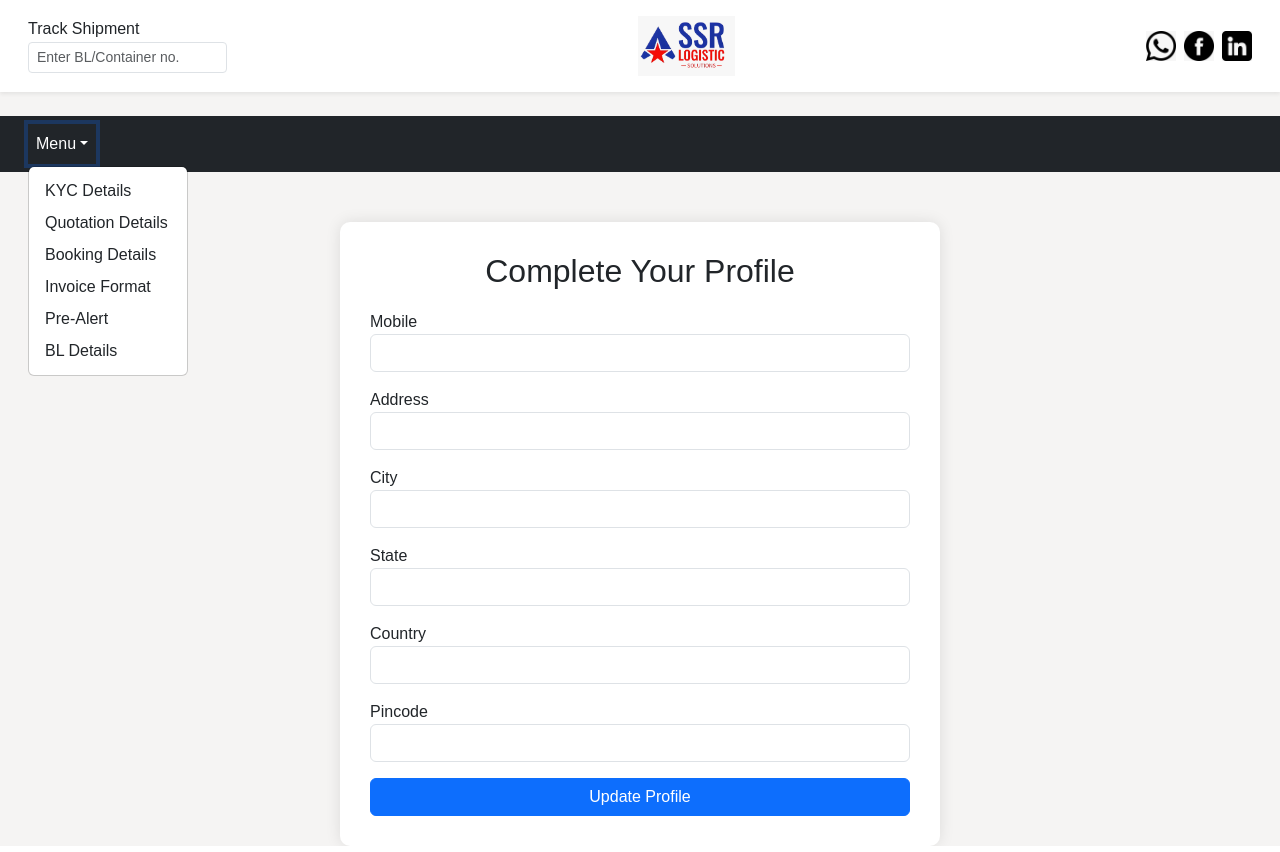
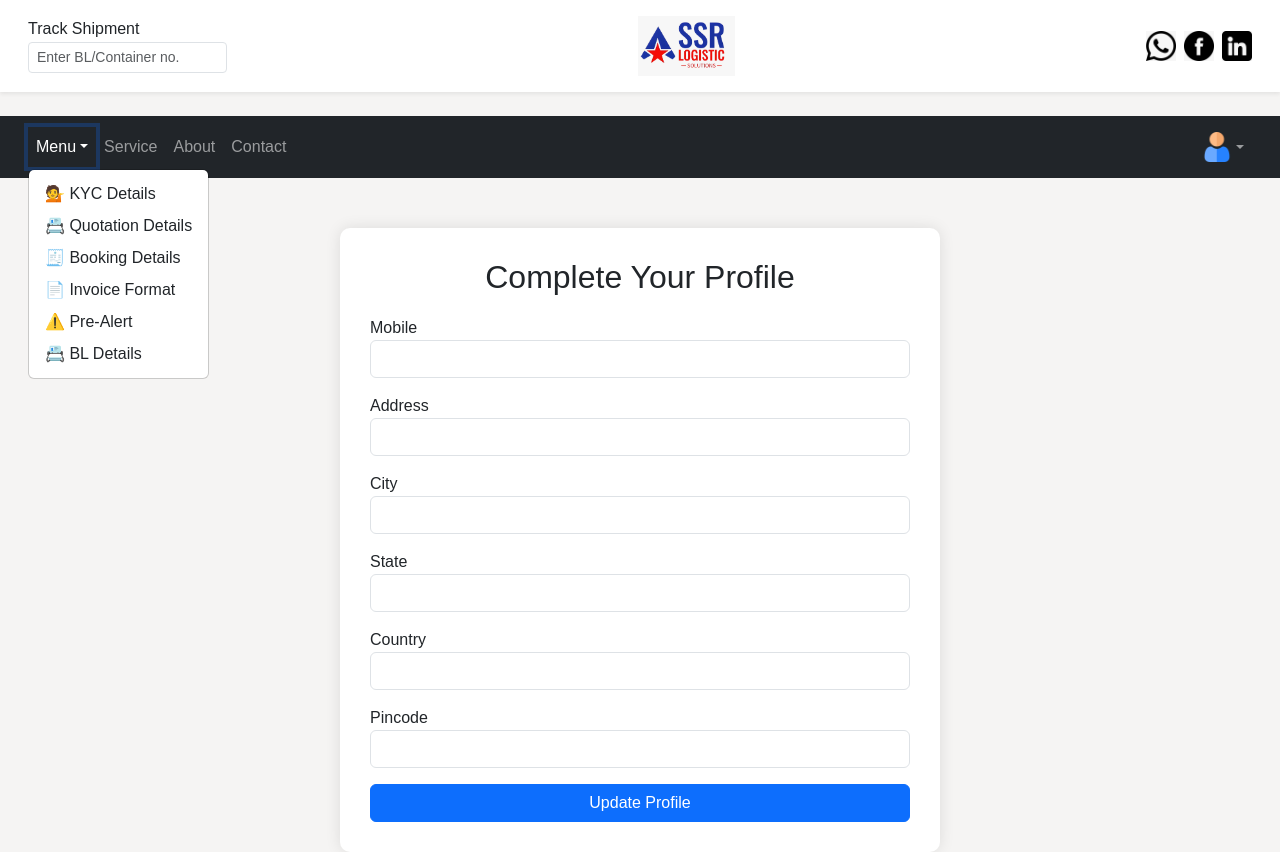
Before and after one commit to iamlatsss/SSR, a Flask app: template templates/complete_profile.html in a window 1280 px wide, after a click on "Menu". Run offline with Flask 3, Linux system fonts and the light colour scheme; the template is opened without the code that fills it, so the values that code supplies are empty; some libraries are stand-ins or nearby versions.

Commit message:
commited changes

```diff
--- a/app.py
+++ b/app.py
@@ -31,11 +31,6 @@ app.config['MYSQL_USER'] = os.environ.get("DB_USER")
 app.config['MYSQL_PASSWORD'] = os.environ.get("DB_PASSWORD")
 app.config['MYSQL_DB'] = os.environ.get("DB_NAME")
 
-# app.config['MYSQL_HOST'] = 'localhost'
-# app.config['MYSQL_USER'] = 'root'
-# app.config['MYSQL_PASSWORD'] = '12345'
-# app.config['MYSQL_DB'] = 'ssr_db'
-# app.config['MYSQL_CURSORCLASS'] = 'DictCursor'
 
 
 mysql = MySQL(app)
--- a/templates/Booking_details.html
+++ b/templates/Booking_details.html
@@ -109,7 +109,7 @@
                             {% if session.user_logged_in %}
                             <li><a class="dropdown-item" href="#">👤 {{ session.name }}</a></li>
                             <li><a class="dropdown-item" href="/profile">Profile</a></li>
-                            <li><a class="dropdown-item" href="/Logout">Logout</a></li>
+                            <li><a class="dropdown-item" href="/logout">Logout</a></li>
                             {% else %}
                             <li><a class="dropdown-item" href="/Log_in">Login</a></li>
                             <li><a class="dropdown-item" href="/sign_up">Sign Up</a></li>
--- a/templates/bookinglist.html
+++ b/templates/bookinglist.html
@@ -112,7 +112,7 @@
                             {% if session.user_logged_in %}
                             <li><a class="dropdown-item" href="#">👤 {{ session.name }}</a></li>
                             <li><a class="dropdown-item" href="/profile">Profile</a></li>
-                            <li><a class="dropdown-item" href="/Logout">Logout</a></li>
+                            <li><a class="dropdown-item" href="/logout">Logout</a></li>
                             {% else %}
                             <li><a class="dropdown-item" href="/Log_in">Login</a></li>
                             <li><a class="dropdown-item" href="/sign_up">Sign Up</a></li>
--- a/templates/bookingstatus.html
+++ b/templates/bookingstatus.html
@@ -103,7 +103,7 @@
                             {% if session.user_logged_in %}
                             <li><a class="dropdown-item" href="#">👤 {{ session.name }}</a></li>
                             <li><a class="dropdown-item" href="/profile">Profile</a></li>
-                            <li><a class="dropdown-item" href="/Logout">Logout</a></li>
+                            <li><a class="dropdown-item" href="/logout">Logout</a></li>
                             {% else %}
                             <li><a class="dropdown-item" href="/Log_in">Login</a></li>
                             <li><a class="dropdown-item" href="/sign_up">Sign Up</a></li>
--- a/templates/complete_profile.html
+++ b/templates/complete_profile.html
@@ -43,22 +43,46 @@
 </header>
 
 <!-- Navigation -->
-<nav class="navbar navbar-expand-lg navbar-dark bg-dark px-3 mb-4">
+ <nav class="navbar navbar-expand-lg navbar-dark bg-dark px-3">
     <div class="container-fluid">
-    <button class="navbar-toggler" type="button" data-bs-toggle="collapse" data-bs-target="#navbarMenu">
+      <button class="navbar-toggler" type="button" data-bs-toggle="collapse" data-bs-target="#navbarNavDropdown">
         <span class="navbar-toggler-icon"></span>
       </button>
-    <div class="collapse navbar-collapse" id="navbarMenu">
+
+      <div class="collapse navbar-collapse justify-content-between" id="navbarNavDropdown">
         <ul class="navbar-nav">
           <li class="nav-item dropdown">
-          <a class="nav-link dropdown-toggle" href="#" role="button" data-bs-toggle="dropdown">Menu</a>
+            <a class="nav-link dropdown-toggle" href="#" data-bs-toggle="dropdown">Menu</a>
             <ul class="dropdown-menu">
-            <li><a class="dropdown-item" href="/kycwebpage">KYC Details</a></li>
-            <li><a class="dropdown-item" href="/quotationwebpage">Quotation Details</a></li>
-            <li><a class="dropdown-item" href="/bookingwebpage">Booking Details</a></li>
-            <li><a class="dropdown-item" href="/invoice">Invoice Format</a></li>
-            <li><a class="dropdown-item" href="/prealert">Pre-Alert</a></li>
-            <li><a class="dropdown-item" href="/bldetails">BL Details</a></li>
+              <li><a class="dropdown-item" href="/kycwebpage">💁 KYC Details</a></li>
+              <li><a class="dropdown-item" href="/quotationwebpage">📇 Quotation Details</a></li>
+              <li><a class="dropdown-item" href="/bookingwebpage">🧾 Booking Details</a></li>
+              <li><a class="dropdown-item" href="/invoice">📄 Invoice Format</a></li>
+              <li><a class="dropdown-item" href="/prealert">⚠️ Pre-Alert</a></li>
+              <li><a class="dropdown-item" href="/bldetails">📇 BL Details</a></li>
+            </ul>
+          </li>
+          <li class="nav-item"><a class="nav-link" href="#">Service</a></li>
+          <li class="nav-item"><a class="nav-link" href="#">About</a></li>
+          <li class="nav-item"><a class="nav-link" href="#">Contact</a></li>
+        </ul>
+
+        <!-- User Dropdown -->
+        <ul class="navbar-nav">
+          <li class="nav-item dropdown">
+            <a class="nav-link dropdown-toggle d-flex align-items-center" href="#" data-bs-toggle="dropdown">
+              <img src="/static/user.png" width="30" alt="User">
+            </a>
+            <ul class="dropdown-menu dropdown-menu-end">
+              {% if session.user_logged_in %}
+                <li><a class="dropdown-item" href="#">👤 {{ session.name }}</a></li>
+                <li><a class="dropdown-item" href="/profile">Profile</a></li>
+                <li><a class="dropdown-item" href="/settings">Settings</a></li>
+                <li><a class="dropdown-item" href="/logout">Logout</a></li>
+              {% else %}
+                <li><a class="dropdown-item" href="{{ url_for('Log_in') }}">Login</a></li>
+                <li><a class="dropdown-item" href="{{ url_for('sign_up') }}">Sign Up</a></li>
+              {% endif %}
             </ul>
           </li>
         </ul>
--- a/templates/fc.html
+++ b/templates/fc.html
@@ -93,6 +93,7 @@
     @media print {
   .print-btn {
     display: none !important;
+
   }
 }
   </style>
--- a/templates/forget_password.html
+++ b/templates/forget_password.html
@@ -52,7 +52,7 @@
             <a class="nav-link dropdown-toggle" href="#" data-bs-toggle="dropdown">Menu</a>
             <ul class="dropdown-menu">
               <li><a class="dropdown-item" href="/kycwebpage">💁 KYC Details</a></li>
-              <li><a class="dropdown-item" href="#">📇 Quotation Details</a></li>
+              <li><a class="dropdown-item" href="/quotationwebpage">📇 Quotation Details</a></li>
               <li><a class="dropdown-item" href="/bookingwebpage">🧾 Booking Details</a></li>
               <li><a class="dropdown-item" href="#">📄 Invoice Format</a></li>
               <li><a class="dropdown-item" href="#">⚠️ Pre-Alert</a></li>
@@ -75,7 +75,7 @@
                 <li><a class="dropdown-item" href="#">👤 {{ session.name }}</a></li>
                 <li><a class="dropdown-item" href="/profile">Profile</a></li>
                 <li><a class="dropdown-item" href="/settings">Settings</a></li>
-                <li><a class="dropdown-item" href="/Logout">Logout</a></li>
+                <li><a class="dropdown-item" href="/logout">Logout</a></li>
               {% else %}
                 <li><a class="dropdown-item" href="{{ url_for('Log_in') }}">Login</a></li>
                 <li><a class="dropdown-item" href="{{ url_for('sign_up') }}">Sign Up</a></li>
--- a/templates/index.html
+++ b/templates/index.html
@@ -99,7 +99,7 @@
               <li><a class="dropdown-item" href="/kycwebpage">💁 KYC Details</a></li>
               <li><a class="dropdown-item" href="/quotationwebpage">📇 Quotation Details</a></li>
               <li><a class="dropdown-item" href="/bookingwebpage">🧾 Booking Details</a></li>
-              <li><a class="dropdown-item" href="/invoice">📄 Invoice Format</a></li>
+              <li><a class="dropdown-item" href="#">📄 Invoice Format</a></li>
               <li><a class="dropdown-item" href="#">⚠️ Pre-Alert</a></li>
               <li><a class="dropdown-item" href="#">📇 BL Details</a></li>
             </ul>
@@ -120,7 +120,7 @@
                 <li><a class="dropdown-item" href="#">👤 {{ session.name }}</a></li>
                 <li><a class="dropdown-item" href="/profile">Profile</a></li>
                 <li><a class="dropdown-item" href="/settings">Settings</a></li>
-                <li><a class="dropdown-item" href="/Logout">Logout</a></li>
+                <li><a class="dropdown-item" href="/logout">Logout</a></li>
               {% else %}
                 <li><a class="dropdown-item" href="{{ url_for('Log_in') }}">Login</a></li>
                 <li><a class="dropdown-item" href="{{ url_for('sign_up') }}">Sign Up</a></li>
--- a/templates/profile.html
+++ b/templates/profile.html
@@ -120,8 +120,8 @@
             <a class="nav-link dropdown-toggle" href="#" data-bs-toggle="dropdown">Menu</a>
             <ul class="dropdown-menu">
               <li><a class="dropdown-item" href="/kycwebpage">KYC Details</a></li>
-              <li><a class="dropdown-item" href="#">Quotation Details</a></li>
-              <li><a class="dropdown-item" href="#">Booking Details</a></li>
+              <li><a class="dropdown-item" href="/quotationwebpage">Quotation Details</a></li>
+              <li><a class="dropdown-item" href="/bookingwebpage">Booking Details</a></li>
               <li><a class="dropdown-item" href="#">Invoice Format</a></li>
               <li><a class="dropdown-item" href="#">Pre-Alert</a></li>
               <li><a class="dropdown-item" href="#">BL Details</a></li>
@@ -139,7 +139,7 @@
               {% if session.user_logged_in %}
                 <li><a class="dropdown-item" href="#">👤 {{ session.name }}</a></li>
                 <li><a class="dropdown-item" href="/profile">Profile</a></li>
-                <li><a class="dropdown-item" href="/Logout">Logout</a></li>
+                <li><a class="dropdown-item" href="/logout">Logout</a></li>
               {% else %}
                 <li><a class="dropdown-item" href="/Log_in">Login</a></li>
                 <li><a class="dropdown-item" href="/sign_up">Sign Up</a></li>
```
Also changed, not shown: templates/delivery_order.html (+49 -26 lines), templates/invoice.html (+6 -6 lines), templates/kyc.html (+4 -4 lines), templates/quotation.html (+5 -5 lines). Lines whose indentation alone changed are shown as unchanged.
